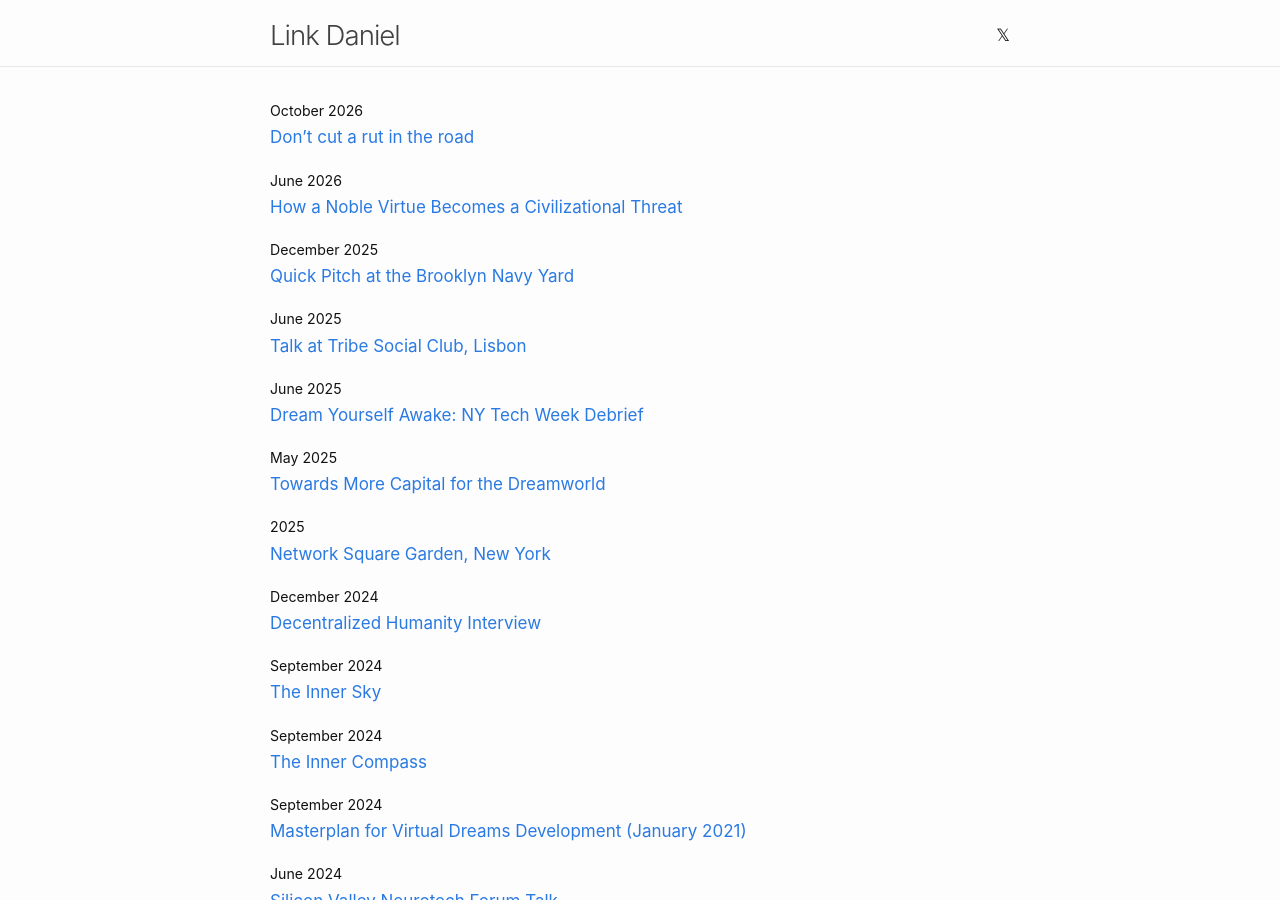
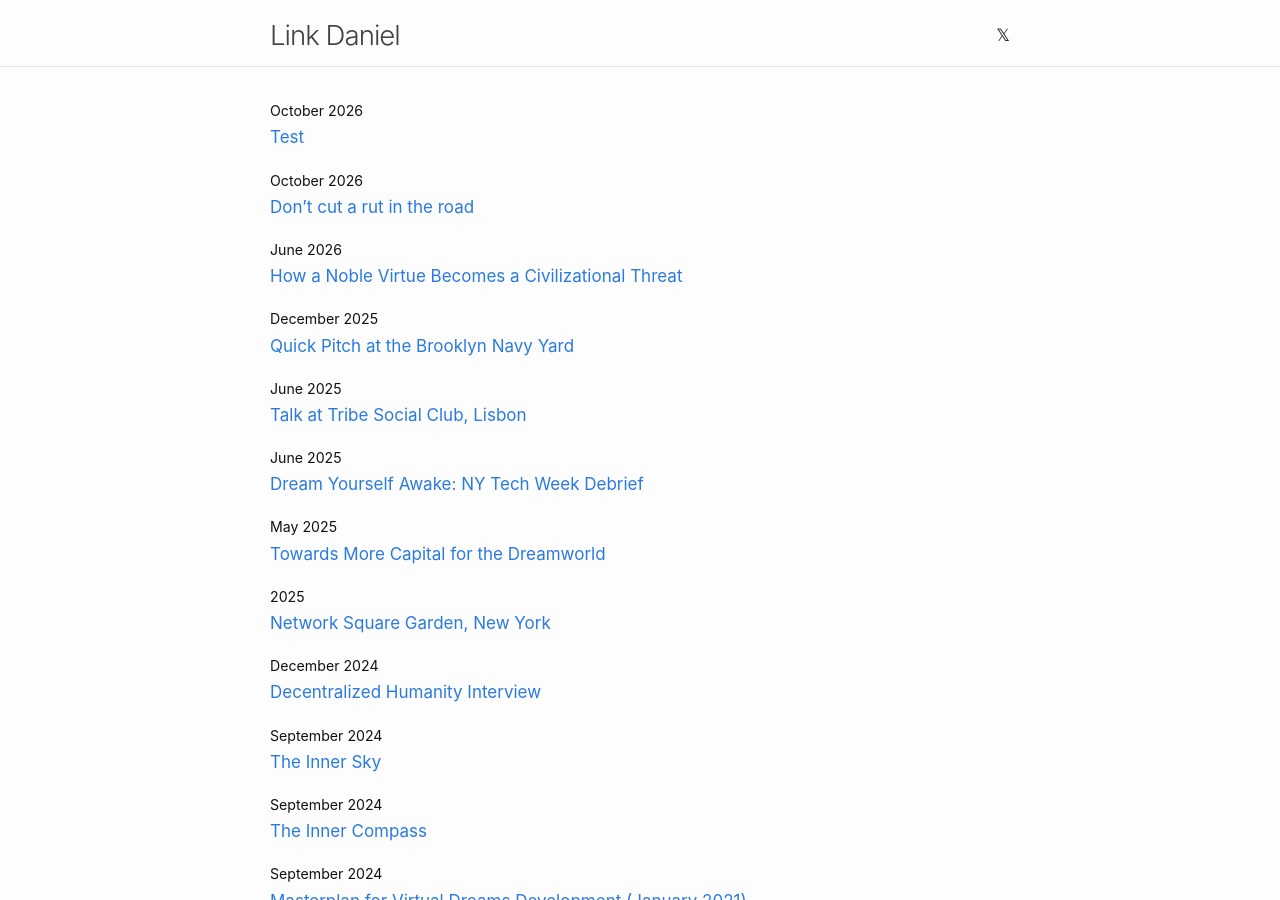
Before and after one commit to link-daniel/link.github.io, a Jekyll site: the page built from index.md, in a window 1280 px wide and 900 px high. Built offline with Jekyll 4.4.1, drawn with Linux system fonts in a browser that asks for light colours.

Commit message:
Link test.md on index.md

```diff
--- a/index.md
+++ b/index.md
@@ -7,6 +7,10 @@
 #
 layout: home
 ---
+
+<small>October 2026</small><br>
+[Test](/test)
+<br>
 
 <small>October 2026</small><br>
 [Don’t cut a rut in the road](/rut)
```
